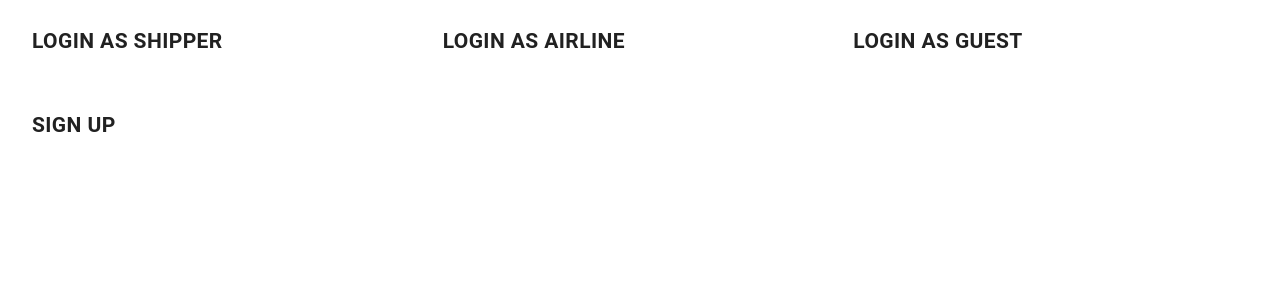
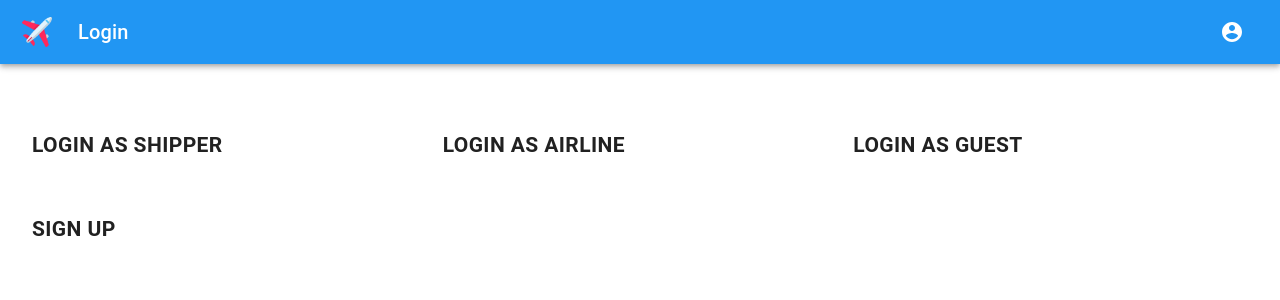
Before and after one commit to La-French-Team/ONE-Record-Hackathon-2020, a React (Create React App) app: page / in a window 1280 px wide. Shown: the top 300 px of the page. Built offline with nearby package versions, Linux system fonts and the light colour scheme.

Commit message:
Apply page layout to login page

```diff
--- a/src/App.jsx
+++ b/src/App.jsx
@@ -1,6 +1,6 @@
 import React from 'react';
 import { BrowserRouter as Router, Switch, Route } from 'react-router-dom';
-import { Home, About, Shipment, Login } from './pages';
+import { About, Shipment, Login } from './pages';
 import { ThemeProvider, createMuiTheme } from '@material-ui/core/styles';
 import blue from '@material-ui/core/colors/blue';
 import pink from '@material-ui/core/colors/pink';
--- a/src/pages/Login.jsx
+++ b/src/pages/Login.jsx
@@ -1,12 +1,13 @@
-import { Button, Container, Grid } from '@material-ui/core';
+import { Button, Grid } from '@material-ui/core';
 import React from 'react';
+import Page from 'components/commons/Page/Page';
 
 export default () => {
   return (
-    <Container>
+    <Page pageName='Login'>
       <Grid container spacing={12}>
         <Grid item xs={4}>
-          <Button>
+          <Button href='/shipment/1'>
             <h2>Login as shipper</h2>
           </Button>
         </Grid>
@@ -26,6 +27,6 @@ export default () => {
           </Button>
         </Grid>
       </Grid>
-    </Container>
+    </Page>
   );
 };
```
